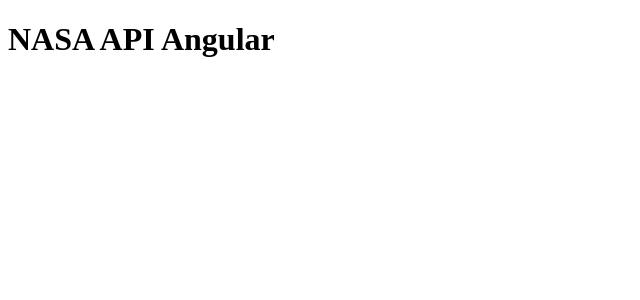
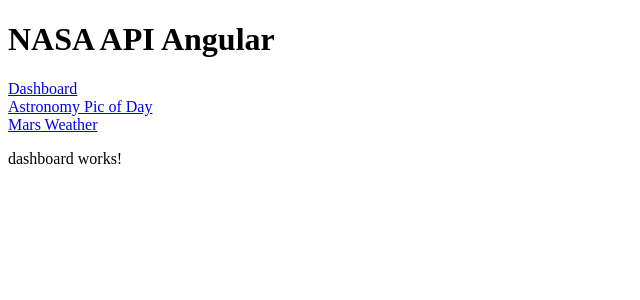
Before and after one commit to isaak-treat/NASA-API-Angular, an Angular app: page /dashboard in a window 1280 px wide. Before the commit this address led to /. Shown: the top 300 px of the page, without its empty margins (0-640 px from the left). Built offline with nearby package versions, Linux system fonts and the light colour scheme.

Commit message:
Added data from Insight API and created a navigation system

```diff
--- a/src/app/api.service.ts
+++ b/src/app/api.service.ts
@@ -11,4 +11,8 @@ export class ApiService {
   public getAPOD() {
     return this.httpClient.get(`https:api.nasa.gov/planetary/apod?api_key=${this.API_KEY}`);
   }
+
+  public getMarsWeather() {
+    return this.httpClient.get(`https:api.nasa.gov/insight_weather/?api_key=${this.API_KEY}&feedtype=json&ver=1.0`);
+  }
 }
--- a/src/app/apod/apod.component.ts
+++ b/src/app/apod/apod.component.ts
@@ -12,7 +12,6 @@ export class ApodComponent implements OnInit {
 
   ngOnInit(): void {
     this.apiService.getAPOD().subscribe((data) => {
-      console.log(data);
       this.photoOfDay = data
       console.log(this.photoOfDay);
     });
--- a/src/app/app.component.html
+++ b/src/app/app.component.html
@@ -1,2 +1,9 @@
 <h1>{{title}}</h1>
+<nav>
+  <a href="/dashboard">Dashboard</a>
+  <br />
+  <a href="/apod">Astronomy Pic of Day</a>
+  <br />
+  <a href="/insight">Mars Weather</a>
+</nav>
 <router-outlet></router-outlet>
--- a/src/app/app.module.ts
+++ b/src/app/app.module.ts
@@ -5,11 +5,15 @@ import { AppComponent } from './app.component';
 import { HttpClientModule } from '@angular/common/http';
 import { ApodComponent } from './apod/apod.component';
 import { AppRoutingModule } from './app-routing.module';
+import { InsightComponent } from './insight/insight.component';
+import { DashboardComponent } from './dashboard/dashboard.component';
 
 @NgModule({
   declarations: [
     AppComponent,
-    ApodComponent
+    ApodComponent,
+    InsightComponent,
+    DashboardComponent
   ],
   imports: [
     BrowserModule,
--- /dev/null
+++ b/src/app/dashboard/dashboard.component.html
@@ -0,0 +1 @@
+<p>dashboard works!</p>
--- /dev/null
+++ b/src/app/dashboard/dashboard.component.ts
@@ -0,0 +1,15 @@
+import { Component, OnInit } from '@angular/core';
+
+@Component({
+  selector: 'app-dashboard',
+  templateUrl: './dashboard.component.html',
+  styleUrls: ['./dashboard.component.css']
+})
+export class DashboardComponent implements OnInit {
+
+  constructor() { }
+
+  ngOnInit(): void {
+  }
+
+}
--- /dev/null
+++ b/src/app/insight/insight.component.html
@@ -0,0 +1 @@
+<h1>Insight Mars Weather</h1>
--- /dev/null
+++ b/src/app/insight/insight.component.ts
@@ -0,0 +1,20 @@
+import { Component, OnInit } from '@angular/core';
+import { ApiService } from '../api.service';
+
+@Component({
+  selector: 'app-insight',
+  templateUrl: './insight.component.html',
+  styleUrls: ['./insight.component.css']
+})
+export class InsightComponent implements OnInit {
+  marsWeather;
+  constructor(private apiService: ApiService) { }
+
+  ngOnInit(): void {
+    this.apiService.getMarsWeather().subscribe((data) => {
+      console.log(data);
+      this.marsWeather = data;
+    });
+  }
+
+}
```
Also changed, not shown: src/app/app-routing.module.ts (+6 -1 lines), src/app/dashboard/dashboard.component.css (added), src/app/insight/insight.component.css (added), 2 other files (tests, documents, lock files or other folders).
